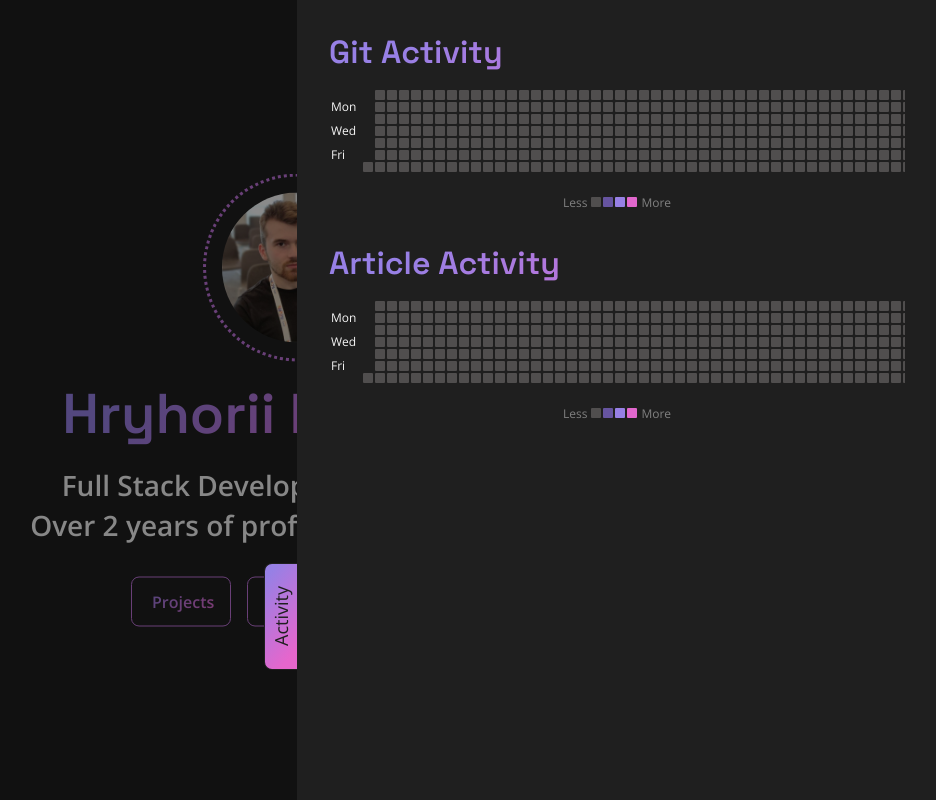
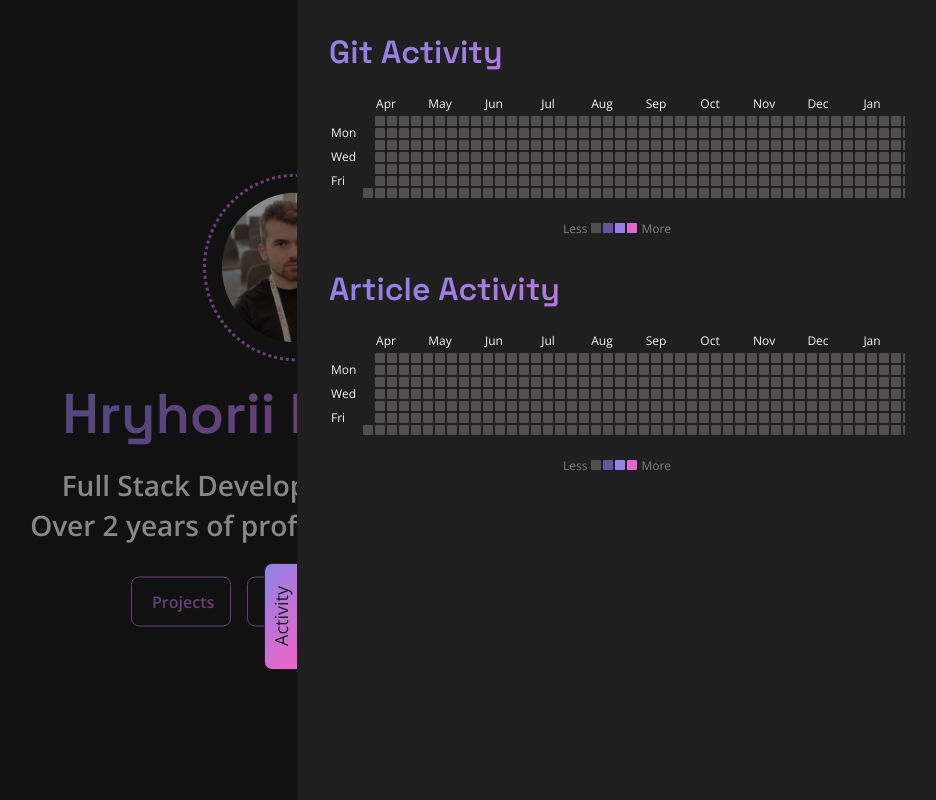
Before and after one commit to ryhordev/hryhorii-portfolio, a React (Vite) app: page / in a window 1280 px wide. Both pictures are taken after a click on the button "Activity". Shown: the whole page, without its empty margins (343-1279 px from the left). Built offline with nearby package versions, Linux system fonts and the light colour scheme.

Commit message:
add month

```diff
--- a/src/components/Activity/Activity.tsx
+++ b/src/components/Activity/Activity.tsx
@@ -36,19 +36,41 @@ const Activity: FC<IActivityProps> = ({ data }) => {
 
     const dataValues = new Map<number, number>([...data.entries()].map(([k, v]) => [k.setHours(0, 0, 0, 0).valueOf(), v]));
 
-    while (date <= new Date()) {
+    const currentDate = new Date();
+    currentDate.setHours(0, 0, 0, 0);
+
+    while (date <= currentDate) {
         const value = dataValues.get(date.valueOf()) ?? 0;
         const lvl = value > 3 ? 3 : value;
         const element = <td key={date.toISOString()} className={`activity-day fill-lvl${lvl}`} aria-label={date.toDateString()}></td>;
+
         daysOfWeek[date.getDay()][1].push(element);
+
         date.setDate(date.getDate() + 1);
     }
+
+    const currentMonth = currentDate.getDate() > 15 ? currentDate.getMonth() + 1 : currentDate.getMonth();
+    const shortMonths = ['Jan', 'Feb', 'Mar', 'Apr', 'May', 'Jun', 'Jul', 'Aug', 'Sep', 'Oct', 'Nov', 'Dec'];
+
+    const monthElements = Array.from({ length: 12 }, (_, index) => {
+        const monthIndex = (currentMonth + index) % 12;
+        const monthName = shortMonths[monthIndex];
+
+        return (
+            <th colSpan={index % 2 === 0 ? 4 : 5} key={`month-${monthIndex}`}>
+                <span className="activity-month-span">{monthName}</span>
+            </th>
+        );
+    });
 
     return (
         <>
             <div className="activity-container">
                 <table className="activity-table">
-                    <thead></thead>
+                    <thead>
+                        <th colSpan={1} />
+                        {monthElements}
+                    </thead>
                     <tbody>
                         <tr className="activity-day-row">{sundays}</tr>
                         <tr className="activity-day-row">{mondays}</tr>
--- a/src/components/Activity/index.css
+++ b/src/components/Activity/index.css
@@ -67,3 +67,8 @@
   width: 30px;
   position: relative;
 }
+
+.activity-month-span {
+  font-size: 12px;
+  font-weight: normal;
+}
```
